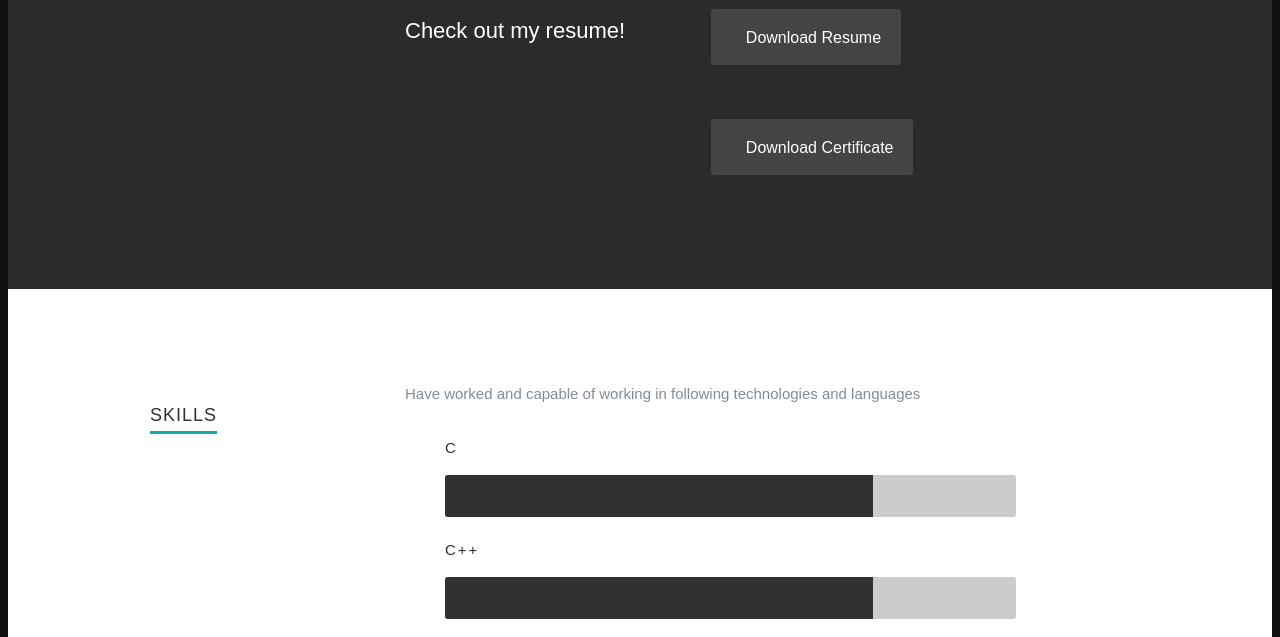
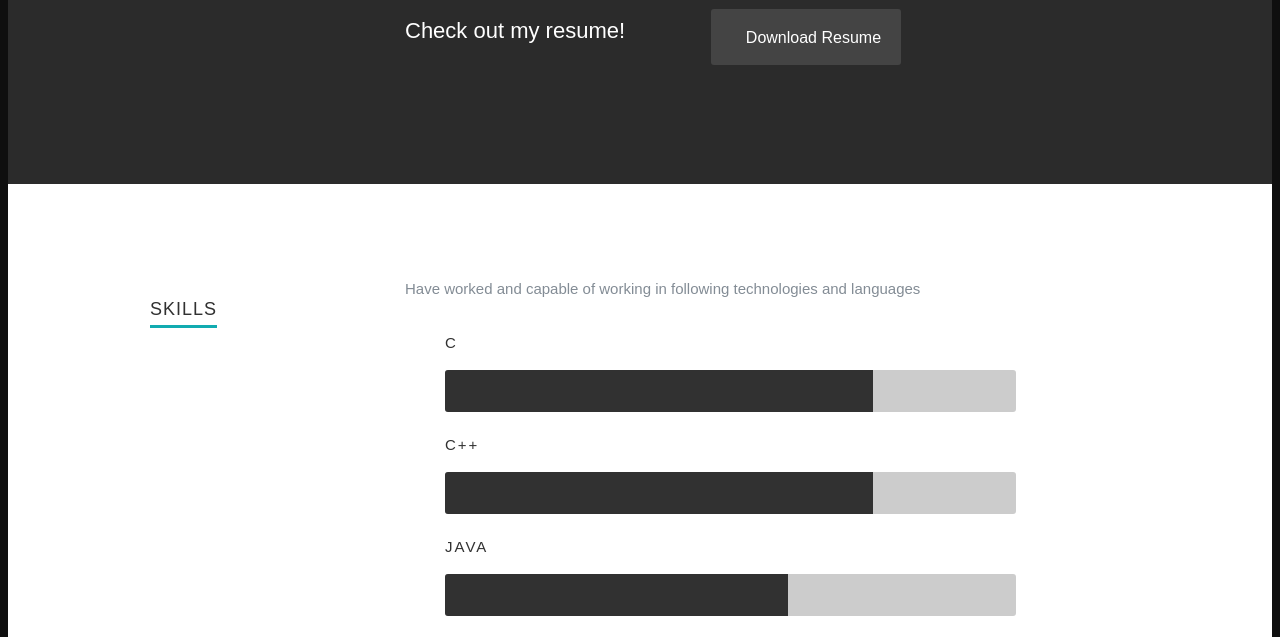
Before and after one commit to akshayrajkumar/akshayrajkumar.github.io, a plain HTML site: page index.html in a window 1280 px wide. Shown: the part 1027-1664 px from the top of the page. Drawn offline with nearby package versions, Linux system fonts and the light colour scheme.

Commit message:
Update index.html

```diff
--- a/index.html
+++ b/index.html
@@ -111,9 +111,7 @@ Let's <a class="smoothscroll" href="#about"><i>start </i></a>
                   <p>
                      <a href="AKSHAY.pdf" class="button"><i class="fa fa-download"></i>Download Resume</a>
                   </p>
-		          <p>
-                     <a href="emc.pdf" class="button"><i class="fa fa-download"></i>Download Certificate</a>
-                  </p>
+
                </div>
 
             </div> <!-- end row -->
@@ -162,7 +160,10 @@ Let's <a class="smoothscroll" href="#about"><i>start </i></a>
                        <li><span class="bar-expand cv"></span><em>OpenCV</em></li>
 				       <li><span class="bar-expand html5"></span><em>HTML5</em></li>
                        <li><span class="bar-expand rpi"></span><em>RaspberryPi</em></li>
+					   <li><a href="emc.pdf">EMC<sup>2</sup> Certification</a></li>
 					</ul>
+
+
 
 				</div><!-- end skill-bars -->
 
```
